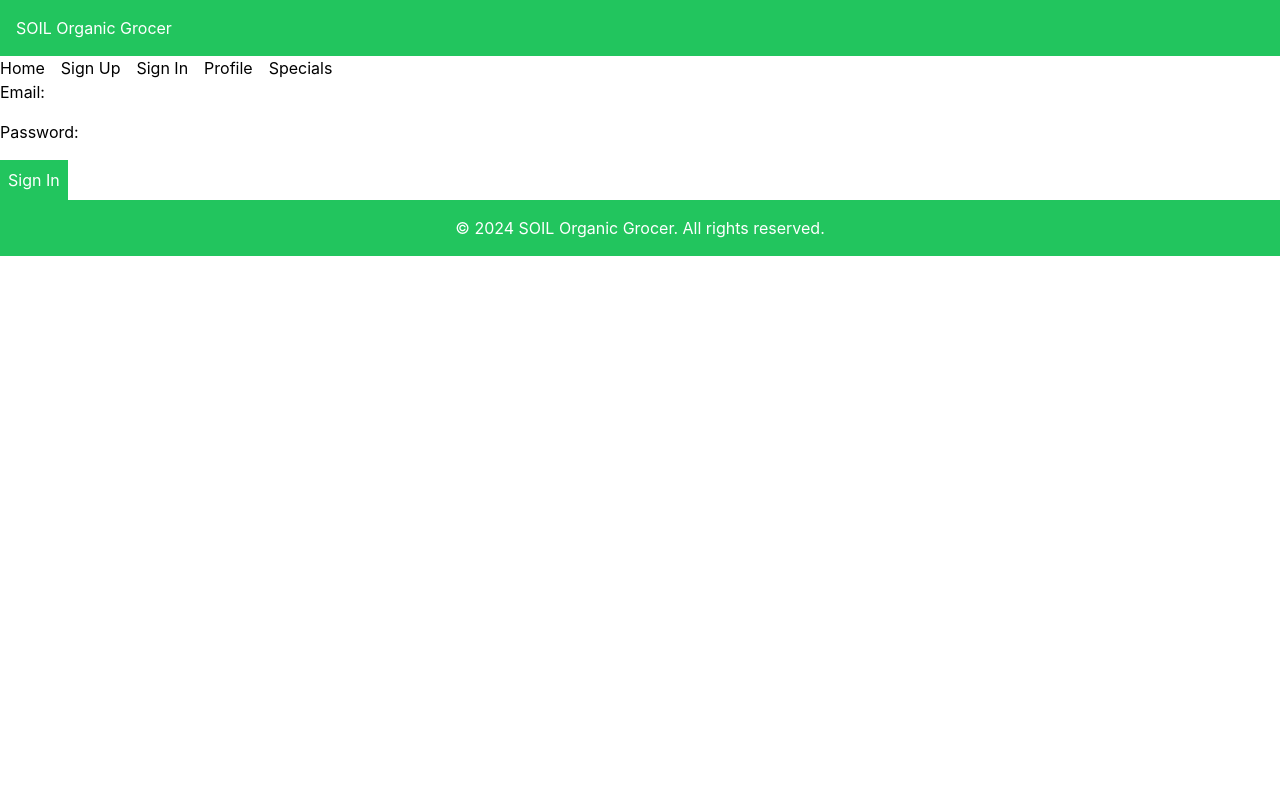
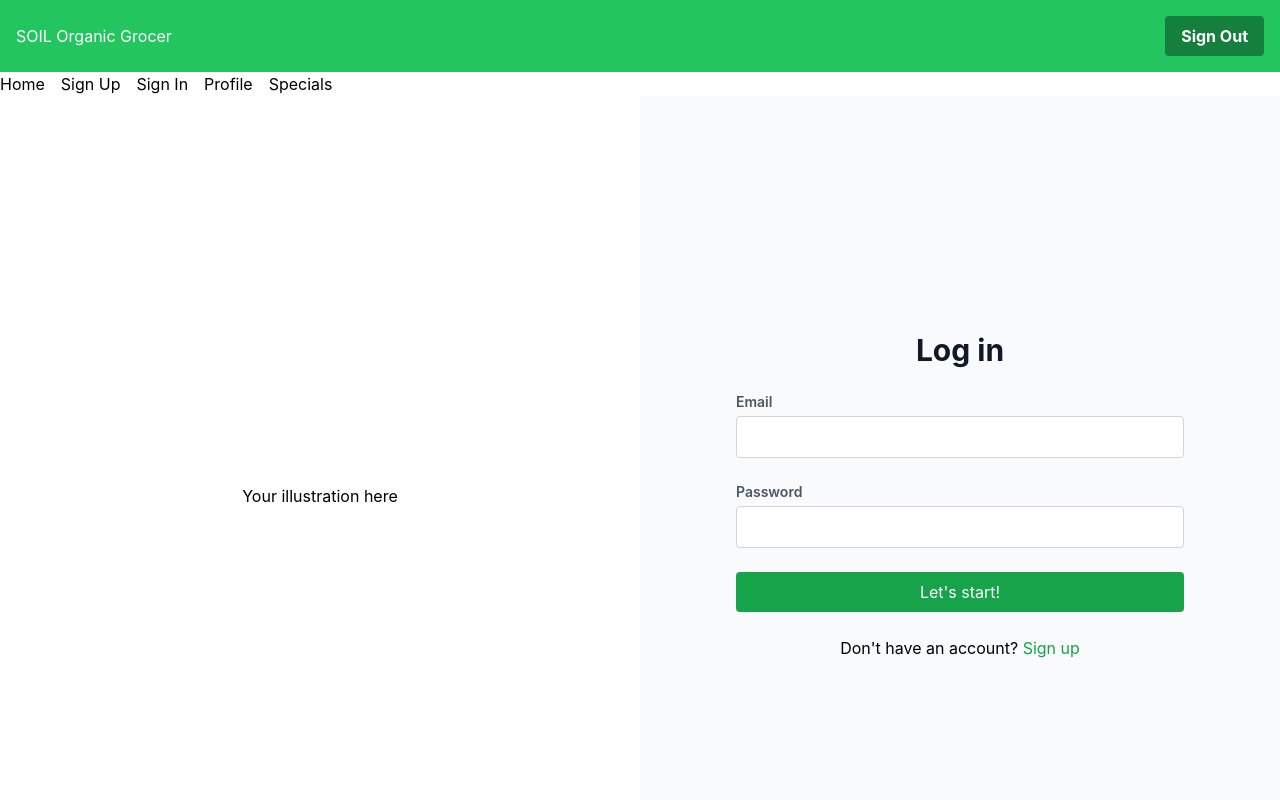
Before and after one commit to AbhiRaa/SOIL, a React (Create React App) app in the folder soil-organic/: page /signin in a window 1280 px wide. Shown: the top 800 px of the page. Built offline with nearby package versions, Linux system fonts and the light colour scheme.

Commit message:
Added SignUp, SignIn and Profile functionality

```diff
--- a/soil-organic/src/App.js
+++ b/soil-organic/src/App.js
@@ -1,5 +1,5 @@
 import React from 'react';
-import { BrowserRouter as Router, Routes, Route } from 'react-router-dom';
+import { BrowserRouter as Router, Routes, Route, Navigate } from 'react-router-dom';
 import Header from './components/Header';
 import Footer from './components/Footer';
 import NavigationBar from './components/NavigationBar';
@@ -8,20 +8,26 @@ import SignUpPage from './pages/SignUp';
 import SignInPage from './pages/SignIn';
 import ProfilePage from './pages/Profile';
 import SpecialsPage from './pages/Specials';
+import useAuth from './hooks/useAuth'; // Hook to check the login state
 
 function App() {
+  const isLoggedIn = useAuth();
+
   return (
     <Router>
       <Header />
       <NavigationBar />
       <main>
-        <Routes> {/* Use Routes instead of Switch */}
+      <Routes>
           <Route path="/" element={<HomePage />} />
-          <Route path="/signup" element={<SignUpPage />} />
-          <Route path="/signin" element={<SignInPage />} />
-          <Route path="/profile" element={<ProfilePage />} />
+          <Route path="/signup" element={isLoggedIn ? <Navigate replace to="/profile" /> : <SignUpPage />} />
+          {/* Redirect from SignInPage to ProfilePage if already logged in */}
+          <Route path="/signin" element={isLoggedIn ? <Navigate replace to="/profile" /> : <SignInPage />} />
+          {/* Protect the ProfilePage route, redirecting to SignInPage if not logged in */}
+          <Route path="/profile" element={isLoggedIn ? <ProfilePage /> : <Navigate replace to="/signin" />} />
           <Route path="/specials" element={<SpecialsPage />} />
-          {/* Add more routes as needed */}
+          {/* Redirect to HomePage or another route if the route doesn't exist */}
+          <Route path="*" element={<Navigate to="/" />} />
         </Routes>
       </main>
       <Footer />
--- a/soil-organic/src/components/Header.js
+++ b/soil-organic/src/components/Header.js
@@ -1,9 +1,27 @@
 import React from 'react';
+import { useNavigate } from 'react-router-dom';
 
 function Header() {
+  const navigate = useNavigate();
+
+  const handleSignOut = () => {
+    // Clear the user data from local storage
+    localStorage.removeItem('user');
+    localStorage.removeItem('isLoggedIn');
+
+    // Redirect to the sign-in page
+    navigate('/signin');
+  };
+
   return (
-    <header className="bg-green-500 text-white p-4">
+    <header className="bg-green-500 text-white p-4 flex justify-between items-center">
       <h1>SOIL Organic Grocer</h1>
+      <button
+        onClick={handleSignOut}
+        className="bg-green-700 hover:bg-green-800 text-white font-bold py-2 px-4 rounded"
+      >
+        Sign Out
+      </button>
     </header>
   );
 }
--- /dev/null
+++ b/soil-organic/src/hooks/useAuth.js
@@ -0,0 +1,14 @@
+import { useState, useEffect } from 'react';
+
+const useAuth = () => {
+  const [isLoggedIn, setIsLoggedIn] = useState(false);
+
+  useEffect(() => {
+    const status = localStorage.getItem('isLoggedIn');
+    setIsLoggedIn(status === 'true');
+  }, []);
+
+  return isLoggedIn;
+};
+
+export default useAuth;
--- a/soil-organic/src/pages/Profile.js
+++ b/soil-organic/src/pages/Profile.js
@@ -1,13 +1,86 @@
-import React from 'react';
+import React, { useState, useEffect } from 'react';
+import { useNavigate } from 'react-router-dom';
 
-function Profile() {
+const Profile = () => {
+  const navigate = useNavigate();
+  const [user, setUser] = useState({
+    name: '',
+    email: '',
+    joinDate: '',
+  });
+
+  useEffect(() => {
+    // Retrieve the user object from local storage.
+    // It's stored under the key 'user' according to SignUp.js
+    const storedUser = localStorage.getItem('user');
+    const userData = storedUser ? JSON.parse(storedUser) : null;
+
+    // Format the joining date using toLocaleDateString() for a more readable format
+    const formattedJoinDate = new Date(userData.joinDate).toLocaleDateString("en-US", {
+      year: 'numeric',
+      month: 'long',
+      day: 'numeric',
+      weekday: 'long'
+    });
+
+    if (userData) {
+      setUser({
+        name: userData.name,
+        email: userData.email,
+        // Using stored join date or showing 'Not available'
+        joinDate: formattedJoinDate,
+      });
+    } else {
+      navigate('/signin'); // Redirect to sign-in page if no user data is found
+    }
+  }, [navigate]);
+
+  const handleEdit = () => {
+    // Navigate to the user edit page or show an edit form
+    // navigate('/edit-profile');
+  };
+
+  const handleDelete = () => {
+    if (window.confirm('Are you sure you want to delete your profile?')) {
+      localStorage.removeItem('user');
+      navigate('/signup'); // Redirect to sign-up page after deletion
+    }
+  };
+
   return (
-    <div style={{ margin: '20px 5%' }}>
-      <h1>Profile</h1>
-      <p>Welcome to your profile! Here you can view and edit your details.</p>
-      {/* User details and edit/delete options will go here */}
+    <div className="container mx-auto mt-10">
+      <div className="bg-white shadow overflow-hidden sm:rounded-lg">
+        <div className="px-4 py-5 sm:px-6">
+          <h3 className="text-lg leading-6 font-medium text-gray-900">Profile Information</h3>
+          <p className="mt-1 max-w-2xl text-sm text-gray-500">Personal details and application.</p>
+        </div>
+        <div className="border-t border-gray-200">
+          <dl>
+            <div className="bg-gray-50 px-4 py-5 sm:grid sm:grid-cols-3 sm:gap-4 sm:px-6">
+              <dt className="text-sm font-medium text-gray-500">Full name</dt>
+              <dd className="mt-1 text-sm text-gray-900 sm:mt-0 sm:col-span-2">{user.name}</dd>
+            </div>
+            <div className="bg-white px-4 py-5 sm:grid sm:grid-cols-3 sm:gap-4 sm:px-6">
+              <dt className="text-sm font-medium text-gray-500">Email address</dt>
+              <dd className="mt-1 text-sm text-gray-900 sm:mt-0 sm:col-span-2">{user.email}</dd>
+            </div>
+            <div className="bg-gray-50 px-4 py-5 sm:grid sm:grid-cols-3 sm:gap-4 sm:px-6">
+              <dt className="text-sm font-medium text-gray-500">Join date</dt>
+              <dd className="mt-1 text-sm text-gray-900 sm:mt-0 sm:col-span-2">{user.joinDate}</dd>
+            </div>
+          </dl>
+        </div>
+      </div>
+      <div className="flex justify-end mt-4">
+        <button onClick={handleEdit} className="bg-blue-500 hover:bg-blue-700 text-white font-bold py-2 px-4 rounded mr-2">
+          Edit
+        </button>
+        <button onClick={handleDelete} className="bg-red-500 hover:bg-red-700 text-white font-bold py-2 px-4 rounded">
+          Delete
+        </button>
+      </div>
     </div>
   );
-}
+};
 
 export default Profile;
--- a/soil-organic/src/pages/SignIn.js
+++ b/soil-organic/src/pages/SignIn.js
@@ -12,6 +12,32 @@ const SignIn = () => {
   const handleInputChange = (e) => {
     setFormData({ ...formData, [e.target.name]: e.target.value });
     setErrorMessage(''); // Reset error message on input change
+  };
+
+  // Add the same hashing functionality you use in your SignUp component
+  const generatePasswordHash = async (password, salt) => {
+    const encoder = new TextEncoder();
+    const data = encoder.encode(password);
+    const importedKey = await crypto.subtle.importKey(
+      'raw',
+      data,
+      { name: 'PBKDF2' },
+      false,
+      ['deriveBits']
+    );
+
+    const keyBits = await crypto.subtle.deriveBits(
+      {
+        name: 'PBKDF2',
+        salt: encoder.encode(salt),
+        iterations: 1000,
+        hash: 'SHA-1',
+      },
+      importedKey,
+      256
+    );
+
+    return btoa(String.fromCharCode(...new Uint8Array(keyBits)));
   };
 
   const validateForm = () => {
@@ -29,18 +55,25 @@ const SignIn = () => {
     return true;
   };
 
-  const handleSubmit = (e) => {
+  const handleSubmit = async (e) => {
     e.preventDefault();
 
     if (validateForm()) {
-      const storedUser = localStorage.getItem(formData.email);
-      if (storedUser) {
-        const { password } = JSON.parse(storedUser);
-        // Assuming password stored in localStorage is hashed (base64 for demonstration)
-        if (password === btoa(formData.password)) {
+      const storedUserData = localStorage.getItem(formData.email);
+      const userData = storedUserData ? JSON.parse(storedUserData) : null;
+
+      if (userData) {
+        const salt = Uint8Array.from(atob(userData.salt), c => c.charCodeAt(0));
+        const hashedPassword = await generatePasswordHash(formData.password, salt);
+
+        if (hashedPassword === userData.password) {
           alert("Login successful!");
-          // Redirect or manage logged-in state here
-          navigate('/profile'); // Redirecting to the profile page
+          // Inside your handleSubmit function in SignIn.js, after successful login:
+          localStorage.setItem('isLoggedIn', 'true');
+
+          console.log("Navigating to profile...");
+
+          navigate('/profile');
         } else {
           setErrorMessage("Incorrect password.");
         }
@@ -51,10 +84,22 @@ const SignIn = () => {
   };
 
   return (
+    <div className="flex min-h-screen bg-gray-50">
+      {/* Side Illustration Panel */}
+      <div className="w-1/2 bg-white p-5">
+        <div className="flex items-center justify-center h-full">
+          {/* Placeholder for illustration */}
+          <div>Your illustration here</div>
+        </div>
+      </div>
+
+      {/* Form Container */}
+      <div className="w-1/2 flex flex-col justify-center p-12">
+        <div className="max-w-md w-full mx-auto">
+          <h2 className="mb-6 text-3xl font-bold text-center text-gray-900">Log in</h2>
+          <form onSubmit={handleSubmit} className="space-y-6">
             <div>
-      <form onSubmit={handleSubmit} className="space-y-4">
-        <div>
-          <label htmlFor="email">Email:</label>
+              <label htmlFor="email" className="text-sm font-semibold text-gray-600 block">Email</label>
               <input
                 type="email"
                 id="email"
@@ -62,10 +107,11 @@ const SignIn = () => {
                 value={formData.email}
                 onChange={handleInputChange}
                 required
+                className="w-full p-2 border border-gray-300 rounded mt-1"
               />
             </div>
             <div>
-          <label htmlFor="password">Password:</label>
+              <label htmlFor="password" className="text-sm font-semibold text-gray-600 block">Password</label>
               <input
                 type="password"
                 id="password"
@@ -73,11 +119,17 @@ const SignIn = () => {
                 value={formData.password}
                 onChange={handleInputChange}
                 required
+                className="w-full p-2 border border-gray-300 rounded mt-1"
               />
             </div>
             {errorMessage && <p className="text-red-500">{errorMessage}</p>}
-        <button type="submit" className="bg-green-500 text-white p-2">Sign In</button>
+            <button type="submit" className="w-full p-2 bg-green-600 text-white rounded">Let's start!</button>
           </form>
+          <div className="mt-6 text-center">
+            <p>Don't have an account? <a href="/signup" className="text-green-600">Sign up</a></p>
+          </div>
+        </div>
+      </div>
     </div>
   );
   };
--- a/soil-organic/src/pages/SignUp.js
+++ b/soil-organic/src/pages/SignUp.js
@@ -1,6 +1,6 @@
 import React, { useState } from 'react';
 import { useNavigate } from 'react-router-dom'; // For redirecting after successful signup
-import { isStrongPassword } from '../utils/validation';
+import { isStrongPassword } from '../utils/validation.js';
 
 const SignUp = () => {
   const navigate = useNavigate();
@@ -12,62 +12,93 @@ const SignUp = () => {
   });
   const [errors, setErrors] = useState({});
 
+  // Generates a random salt for hashing
+  const generateSalt = () => {
+    return crypto.getRandomValues(new Uint8Array(16));
+  };
+
+  // Hashes the password using PBKDF2 algorithm
+  const generatePasswordHash = async (password, salt) => {
+    const encoder = new TextEncoder();
+    const data = encoder.encode(password);
+    const key = await crypto.subtle.importKey('raw', data, { name: 'PBKDF2' }, false, ['deriveBits']);
+
+    const keyBits = await crypto.subtle.deriveBits(
+      {
+        name: 'PBKDF2',
+        salt: encoder.encode(salt),
+        iterations: 1000,
+        hash: 'SHA-1',
+      },
+      key,
+      256
+    );
+
+    return btoa(String.fromCharCode(...new Uint8Array(keyBits)));
+  };
+
+  // Validates the form fields and sets error messages if any
   const validateForm = () => {
     let formIsValid = true;
-    let errors = {};
+    let newErrors = {};
 
     if (!formData.name) {
       formIsValid = false;
-      errors["name"] = "Name is required.";
+      newErrors["name"] = "Name is required.";
     }
 
     if (!/\S+@\S+\.\S+/.test(formData.email)) {
       formIsValid = false;
-      errors["email"] = "A valid email is required.";
+      newErrors["email"] = "A valid email is required.";
     }
 
-    if (formData.password.length < 8) {
+    if (!isStrongPassword(formData.password)) {
       formIsValid = false;
-      errors["password"] = "Password must be at least 8 characters.";
+      newErrors["password"] = "Password must be at least 8 characters long and include at least one uppercase letter, one lowercase letter, and one number.";
     }
 
     if (formData.password !== formData.confirmPassword) {
       formIsValid = false;
-      errors["confirmPassword"] = "Passwords do not match.";
+      newErrors["confirmPassword"] = "Passwords do not match.";
     }
 
-    // Validate the strong password
-    if (!isStrongPassword(formData.password)) {
-      formIsValid = false;
-      errors["strongPassword"] = "Password must be at least 8 characters long and include at least one uppercase letter, one lowercase letter, and one number.";
-    }
-
-    setErrors(errors);
+    setErrors(newErrors);
     return formIsValid;
   };
 
+  // Updates the formData state as the user types in the fields
   const handleChange = (e) => {
     setFormData({ ...formData, [e.target.name]: e.target.value });
   };
 
-  const handleSubmit = (e) => {
+  // Handles the form submission
+  const handleSubmit = async (e) => {
     e.preventDefault();
     if (validateForm()) {
-      // Here, you'd typically hash the password before storing it. For this project, we'll skip this step.
-      // Simulating hashing for demonstration. In real applications, NEVER hash passwords on the client side.
-      const hashedPassword = btoa(formData.password); // Using Base64 encoding as a placeholder
-      const user = { ...formData, password: hashedPassword }
-      delete user.confirmPassword;
+      const salt = generateSalt();
+      const hashedPassword = await generatePasswordHash(formData.password, salt);
+      // Saving user with hashed password and salt to local storage
+      const user = {
+        name: formData.name,
+        email: formData.email,
+        password: hashedPassword,
+        salt: btoa(String.fromCharCode(...salt)),
+        joinDate: new Date().toISOString() // Storing the current timestamp
+      };
       localStorage.setItem(formData.email, JSON.stringify(user));
+
+      // Save user data to local storage
+      localStorage.setItem('user', JSON.stringify(user));
       alert('Registration successful');
-      // Automatically log the user in and redirect to the profile page or home page
-      // This step is simplified here; adjust based on your app's routing and state management
-      navigate('/profile'); // Redirecting to the profile page
+
+      // Redirecting to the profile page upon successful signup
+      navigate('/profile');
     }
   };
 
   return (
     <div>
+      {/* Sign Up Form */}
       <form onSubmit={handleSubmit} className="space-y-4">
         <div>
           <label htmlFor="name">Name:</label>
@@ -78,6 +109,7 @@ const SignUp = () => {
             value={formData.name}
             onChange={handleChange}
             required
+            className={errors.name ? "input-error" : ""}
           />
           {errors.name && <div className="text-red-500">{errors.name}</div>}
         </div>
@@ -90,6 +122,7 @@ const SignUp = () => {
             value={formData.email}
             onChange={handleChange}
             required
+            className={errors.email ? "input-error" : ""}
           />
           {errors.email && <div className="text-red-500">{errors.email}</div>}
         </div>
@@ -102,6 +135,7 @@ const SignUp = () => {
             value={formData.password}
             onChange={handleChange}
             required
+            className={errors.password ? "input-error" : ""}
           />
           {errors.password && <div className="text-red-500">{errors.password}</div>}
         </div>
@@ -114,6 +148,7 @@ const SignUp = () => {
             value={formData.confirmPassword}
             onChange={handleChange}
             required
+            className={errors.confirmPassword ? "input-error" : ""}
           />
           {errors.confirmPassword && <div className="text-red-500">{errors.confirmPassword}</div>}
         </div>
```
Lines whose indentation alone changed are shown as unchanged.
